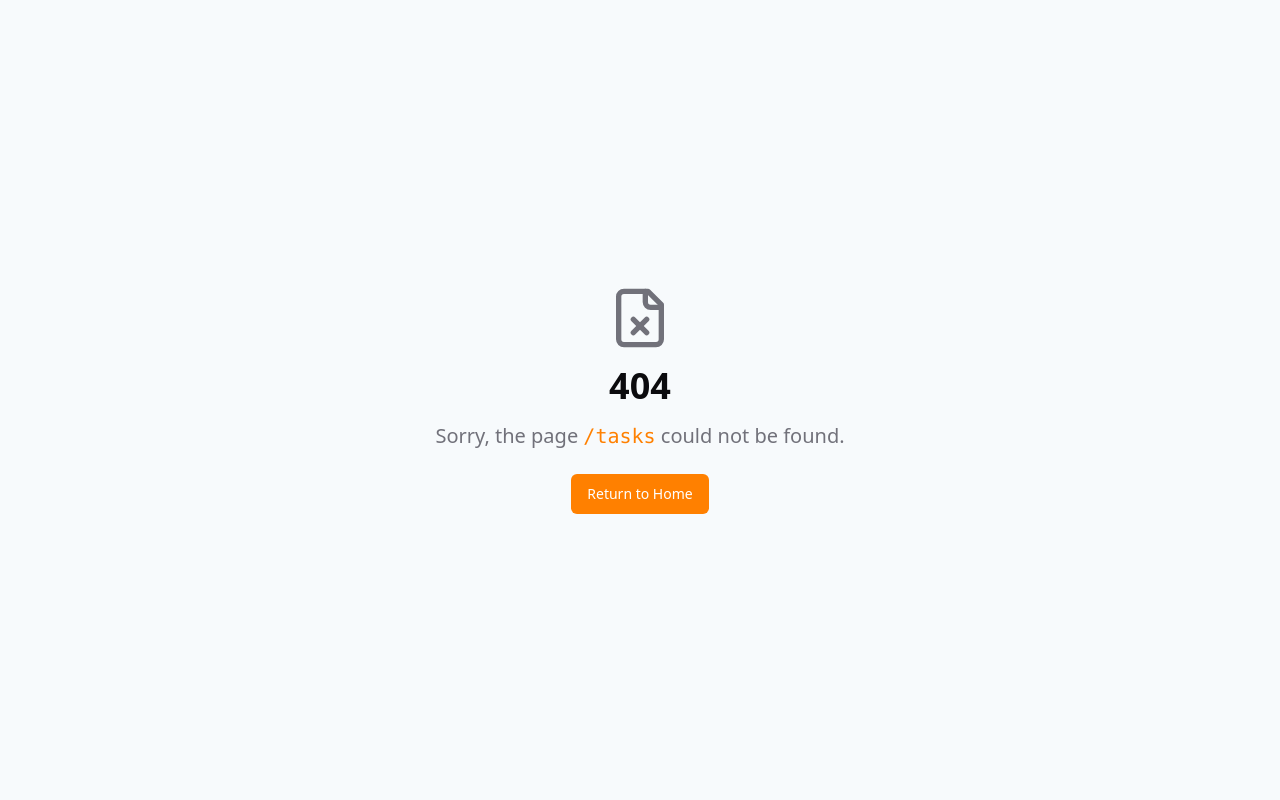
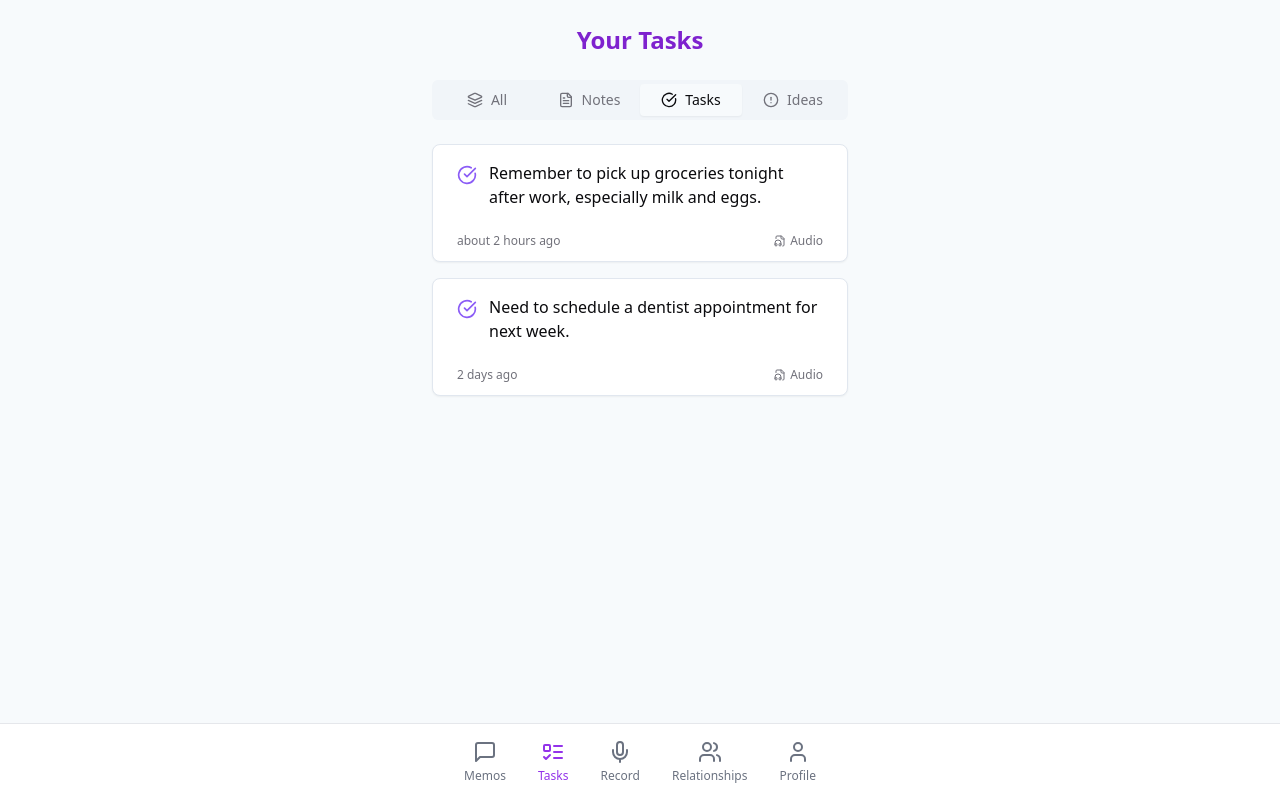
Before and after one commit to NateKeola/voice-thought-capture-app-24, a React (Vite) app: page /tasks in a window 1280 px wide. Before the commit this address had no page. Built offline with nearby package versions, Linux system fonts and the light colour scheme; sample sign-in values are in the browser's storage.

Commit message:
feat: Add tasks tab
This commit adds a new tasks tab to the application, ensuring it aligns with the existing design and user interface.

```diff
--- a/src/App.tsx
+++ b/src/App.tsx
@@ -12,6 +12,7 @@ import Onboarding from "./pages/Onboarding";
 import SignIn from "./pages/SignIn";
 import Index from "./pages/Index";
 import ProfilePage from "./pages/ProfilePage";
+import TasksPage from "./pages/TasksPage";
 import { UserProfileProvider } from "./contexts/UserProfileContext";
 
 const AuthRoute = ({ children }: { children: React.ReactNode }) => {
@@ -45,7 +46,7 @@ const App = () => {
               } />
               <Route path="/home" element={<AuthRoute><HomePage /></AuthRoute>} />
               <Route path="/memos" element={<AuthRoute><MemosPage /></AuthRoute>} />
-              <Route path="/tasks" element={<AuthRoute><NotFound /></AuthRoute>} />
+              <Route path="/tasks" element={<AuthRoute><TasksPage /></AuthRoute>} />
               <Route path="/relationships" element={<AuthRoute><RelationshipsPage /></AuthRoute>} />
               <Route path="/memo/:id" element={<AuthRoute><MemoDetailPage /></AuthRoute>} />
               <Route path="/profile" element={<AuthRoute><ProfilePage /></AuthRoute>} />
--- a/src/components/BottomNavBar.tsx
+++ b/src/components/BottomNavBar.tsx
@@ -20,13 +20,15 @@ const BottomNavBar: React.FC<BottomNavBarProps> = ({ activeTab, onTabChange }) =
       navigate('/profile');
     } else if (tab === 'tasks') {
       navigate('/tasks');
+    } else if (tab === 'record') {
+      navigate('/home');
     } else {
       onTabChange(tab);
     }
   };
 
   return (
-    <div className="fixed bottom-0 left-0 right-0 bg-white border-t border-gray-200 py-2">
+    <div className="fixed bottom-0 left-0 right-0 bg-white border-t border-gray-200 py-2 z-30">
       <div className="container max-w-md mx-auto flex justify-around items-center">
         <button
           onClick={() => handleTabClick('memos')}
@@ -41,7 +43,7 @@ const BottomNavBar: React.FC<BottomNavBarProps> = ({ activeTab, onTabChange }) =
         <button
           onClick={() => handleTabClick('tasks')}
           className={`flex flex-col items-center p-2 ${
-            activeTab === 'tasks' ? 'text-orange-500' : 'text-gray-500'
+            activeTab === 'tasks' ? 'text-purple-600' : 'text-gray-500'
           }`}
         >
           <ListTodo size={24} />
--- /dev/null
+++ b/src/pages/TasksPage.tsx
@@ -0,0 +1,59 @@
+
+import React, { useState } from "react";
+import { useNavigate } from "react-router-dom";
+import { getAllMemos } from "@/services/MemoStorage";
+import MemoList from "@/components/MemoList";
+import BottomNavBar from "@/components/BottomNavBar";
+import TypeFilter from "@/components/TypeFilter";
+import { MemoType } from "@/types";
+
+const TasksPage: React.FC = () => {
+  const navigate = useNavigate();
+  const [activeFilter, setActiveFilter] = useState<MemoType | 'all'>('task');
+  const [memos, setMemos] = useState(() =>
+    getAllMemos().filter((m) => m.type === "task")
+  );
+
+  // Refresh tasks if needed
+  const refreshMemos = () => {
+    setMemos(getAllMemos().filter((m) => m.type === "task"));
+  };
+
+  return (
+    <div className="container max-w-md mx-auto py-6 px-4 pb-20">
+      <div className="flex justify-center mb-6">
+        <h1 className="text-2xl font-bold text-center text-purple-700">Your Tasks</h1>
+      </div>
+
+      {/* Provide only task filtering */}
+      <TypeFilter
+        activeType={activeFilter}
+        onChange={(type) => {
+          setActiveFilter(type);
+          if (type === "all") {
+            setMemos(getAllMemos().filter((m) => m.type === "task"));
+          } else {
+            setMemos(getAllMemos().filter((m) => m.type === type));
+          }
+        }}
+      />
+
+      <div className="my-6">
+        <MemoList memos={memos} filter={activeFilter} />
+      </div>
+
+      <BottomNavBar
+        activeTab="tasks"
+        onTabChange={(tab) => {
+          if (tab === "memos") navigate("/memos");
+          else if (tab === "record") navigate("/home");
+          else if (tab === "relationships") navigate("/relationships");
+          else if (tab === "profile") navigate("/profile");
+          else if (tab === "tasks") navigate("/tasks");
+        }}
+      />
+    </div>
+  );
+};
+
+export default TasksPage;
```
